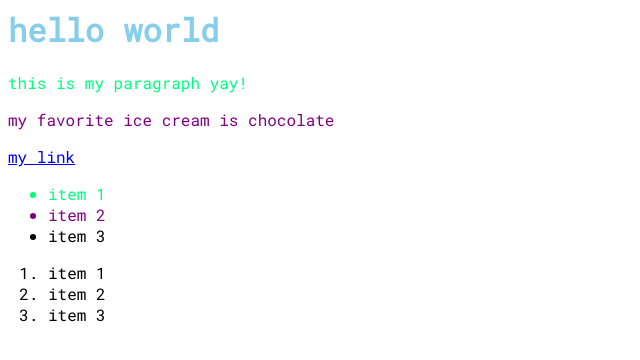
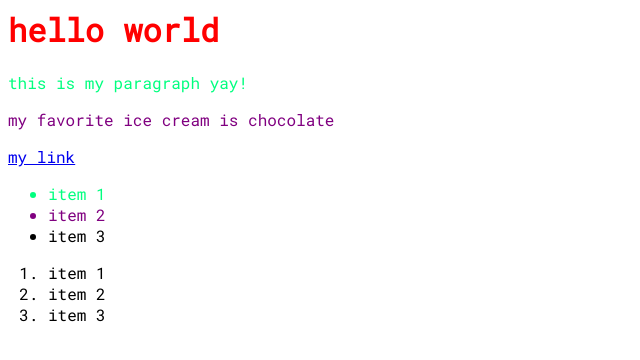
Before and after one commit to rjduran/hello-world, a plain HTML site: page index.html in a window 1280 px wide. Shown: the whole page, without its empty margins (0-640 px from the left). Drawn offline with Linux system fonts and the light colour scheme.

Commit message:
updated style for h1

```diff
--- a/index.html
+++ b/index.html
@@ -27,7 +27,7 @@
     /* this is an id selector */
     /* can be applied one time */
     #moo {
-      color:skyblue;
+      color:red;;
     }
 
   </style>
```
